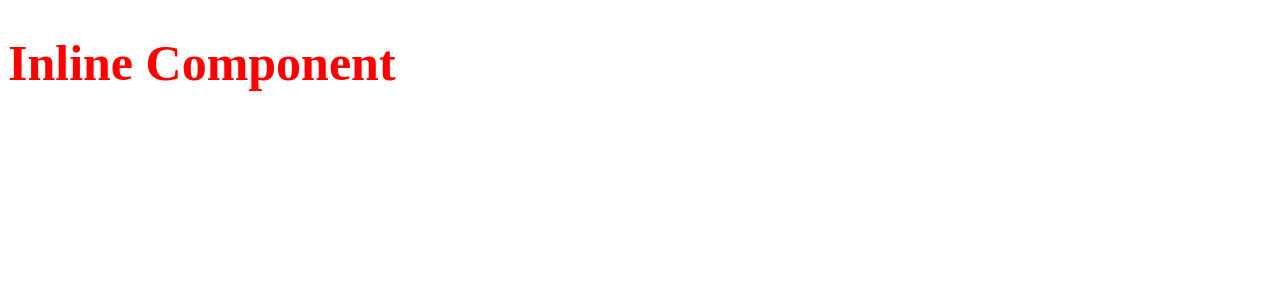
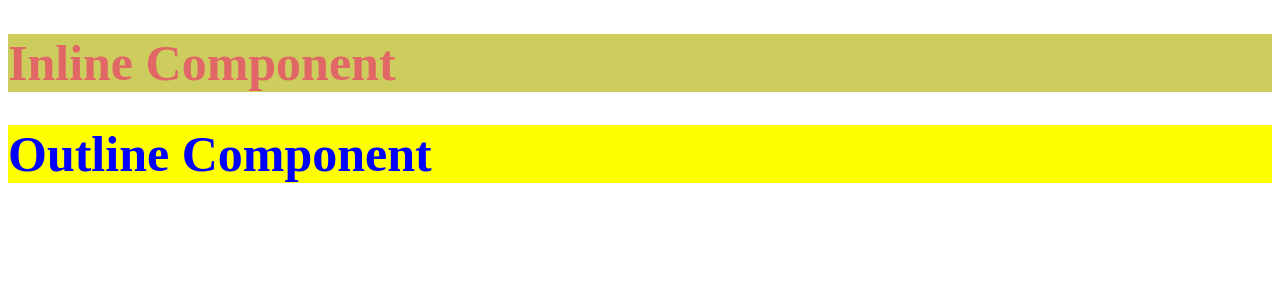
Before and after one commit to Dimitris112/react-todo-testing, a React (Vite) app in the folder todoapp/: page / in a window 1280 px wide. Shown: the top 300 px of the page. Built offline with nearby package versions, Linux system fonts and the light colour scheme.

Commit message:
Replace css folder(style.css) with individual module css components

```diff
--- a/todoapp/src/App.jsx
+++ b/todoapp/src/App.jsx
@@ -1,4 +1,5 @@
 import InlineComponent from "./Components/InlineComponent";
+import OutlineComponent from "./Components/OutlineComponent";
 import Todo from "./Components/Todo";
 
 function App() {
@@ -6,6 +7,7 @@
     <div className="App">
       {/* <Todo /> */}
       <InlineComponent />
+      <OutlineComponent />
     </div>
   );
 }
--- a/todoapp/src/Components/InlineComponent.jsx
+++ b/todoapp/src/Components/InlineComponent.jsx
@@ -1,8 +1,9 @@
-const header = { color: "red", fontSize: "50px" };
+import styles from "./inlinecomponent.module.css";
+
 export default function InlineComponent() {
   return (
     <div>
-      <h1 style={header}>Inline Component</h1>
+      <h1 className={styles.header}>Inline Component</h1>
     </div>
   );
 }
--- /dev/null
+++ b/todoapp/src/Components/OutlineComponent.jsx
@@ -0,0 +1,9 @@
+import styles from "./outlinecomponent.module.css";
+
+export default function OutlineComponent() {
+  return (
+    <div>
+      <h1 className={styles.header}>Outline Component</h1>
+    </div>
+  );
+}
--- /dev/null
+++ b/todoapp/src/Components/inlinecomponent.module.css
@@ -0,0 +1,5 @@
+.header {
+    color: rgb(225, 102, 102);
+    background-color: rgb(205, 205, 93);
+    font-size: 50px;
+}
--- /dev/null
+++ b/todoapp/src/Components/outlinecomponent.module.css
@@ -0,0 +1,5 @@
+.header {
+    color: blue;
+    background-color: yellow;
+    font-size: 50px;
+}
```
